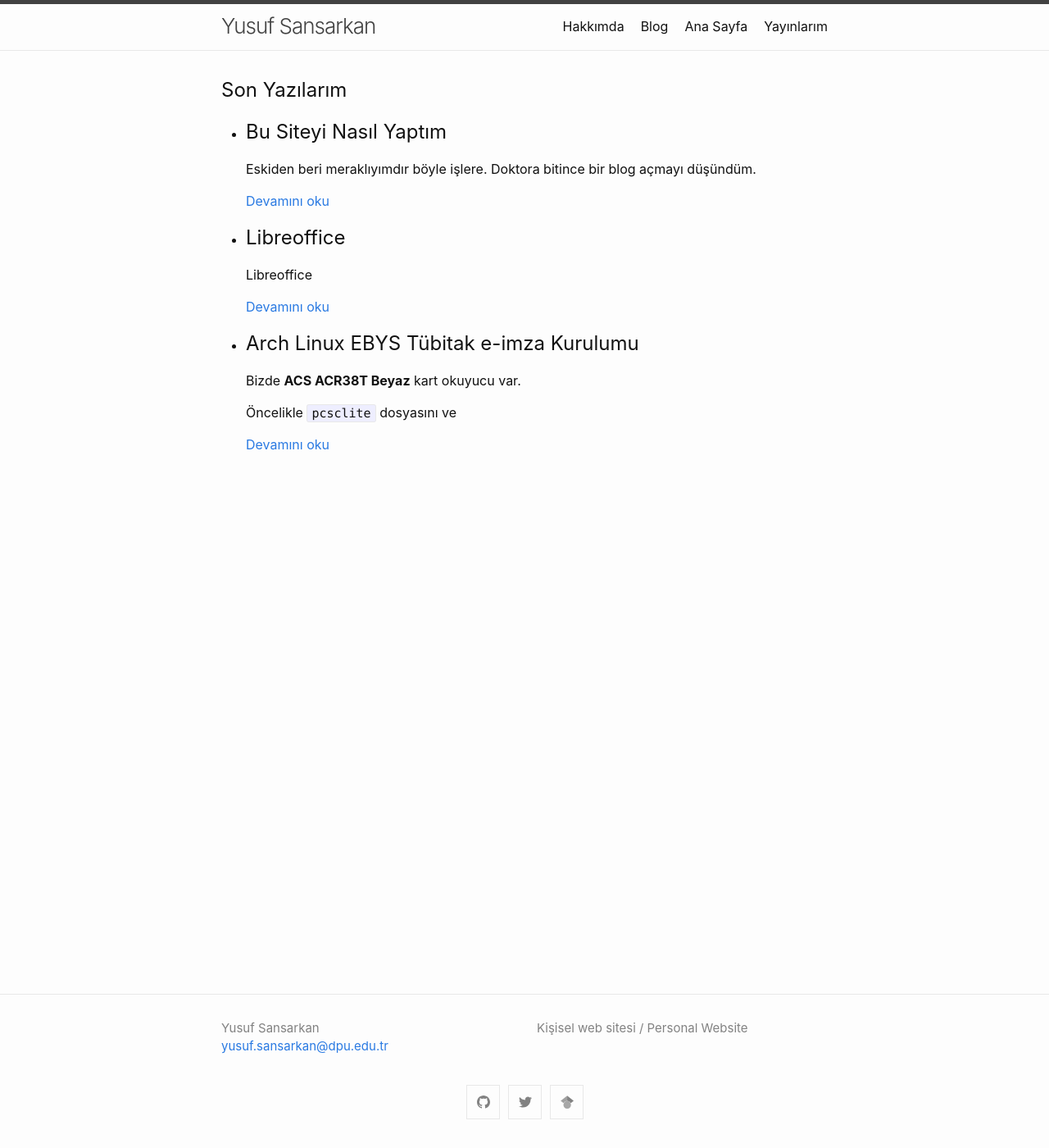
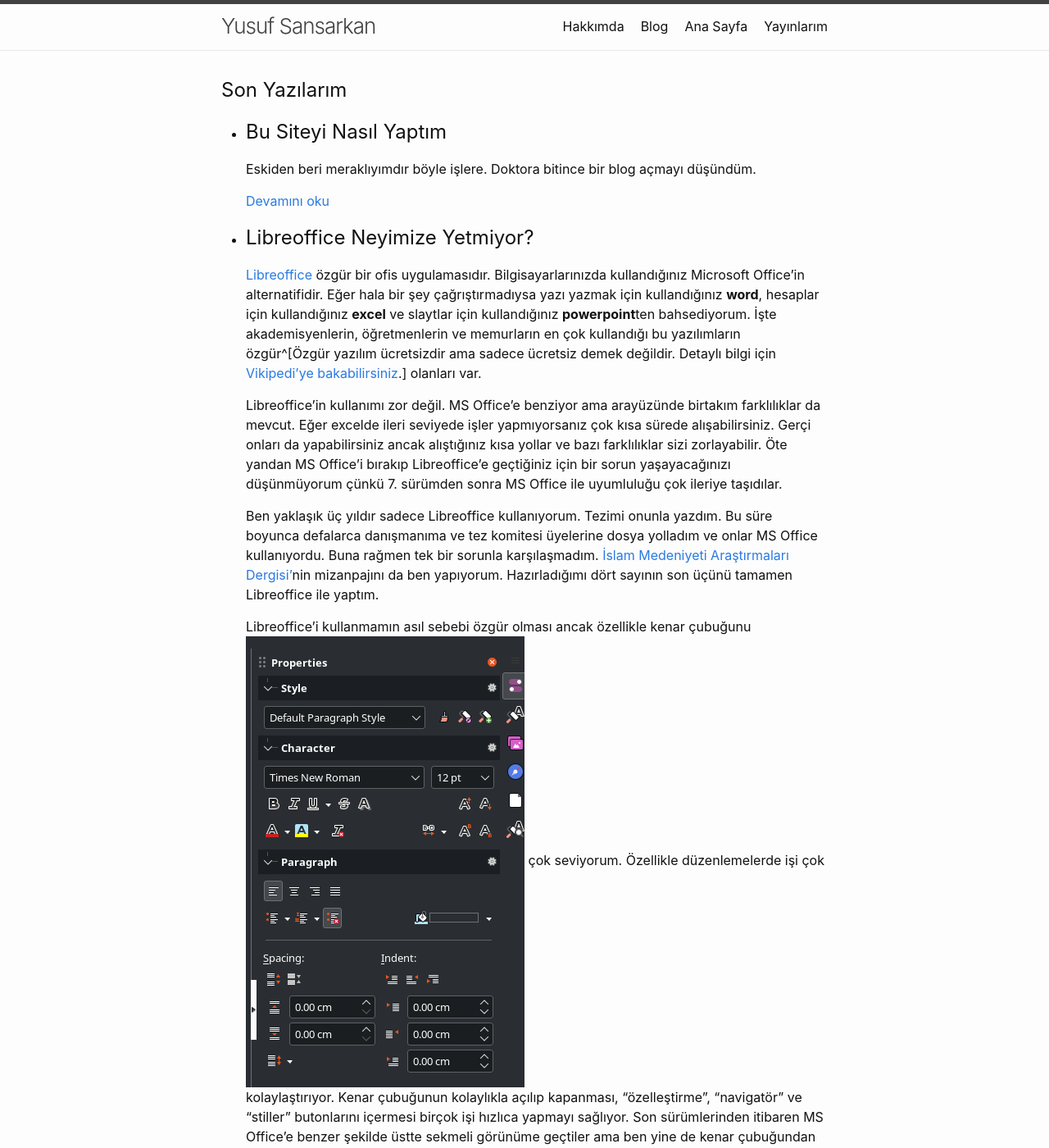
Before and after one commit to snsrkn/snsrkn.github.io, a Jekyll site: the page built from blog.html, in a window 1280 px wide and 1400 px high. Shown: the whole window at 82% size. Built offline with Jekyll 4.4.1, drawn with Linux system fonts in a browser that asks for light colours; some of the changed text lies outside the part shown.

Commit message:
libreffice post

```diff
--- a/_posts/2022-09-25-libreoffice.md
+++ b/_posts/2022-09-25-libreoffice.md
@@ -2,8 +2,16 @@
 layout: default
 ---
 
-## Libreoffice
+## Libreoffice Neyimize Yetmiyor?
 
-Libreoffice <!--more--> özgür bir ofis uygulamasıdır.
+<a target="_blank" href="https://tr.libreoffice.org/">Libreoffice</a> özgür bir ofis uygulamasıdır. Bilgisayarlarınızda kullandığınız Microsoft Office'in alternatifidir. Eğer hala bir şey çağrıştırmadıysa yazı yazmak için kullandığınız **word**, hesaplar için kullandığınız **excel** ve slaytlar için kullandığınız **powerpoint**ten bahsediyorum. İşte akademisyenlerin, öğretmenlerin ve memurların en çok kullandığı bu yazılımların özgür^[Özgür yazılım ücretsizdir ama sadece ücretsiz demek değildir. Detaylı bilgi için <a target="_blank" href="https://tr.wikipedia.org/wiki/%C3%96zg%C3%BCr_yaz%C4%B1l%C4%B1m">Vikipedi'ye bakabilirsiniz</a>.] olanları var.
 
-..._devamı yazılacak_
+Libreoffice'in kullanımı zor değil. MS Office'e benziyor ama arayüzünde birtakım farklılıklar da mevcut. Eğer excelde ileri seviyede işler yapmıyorsanız çok kısa sürede alışabilirsiniz. Gerçi onları da yapabilirsiniz ancak alıştığınız kısa yollar ve bazı farklılıklar sizi zorlayabilir. Öte yandan MS Office'i bırakıp Libreoffice'e geçtiğiniz için bir sorun yaşayacağınızı düşünmüyorum çünkü 7. sürümden sonra MS Office ile uyumluluğu çok ileriye taşıdılar.
+
+Ben yaklaşık üç yıldır sadece Libreoffice kullanıyorum. Tezimi onunla yazdım. Bu süre boyunca defalarca danışmanıma ve tez komitesi üyelerine dosya yolladım ve onlar MS Office kullanıyordu. Buna rağmen tek bir sorunla karşılaşmadım. <a target="_blank" href="https://dergipark.org.tr/en/pub/imad">İslam Medeniyeti Araştırmaları Dergisi'</a>nin mizanpajını da ben yapıyorum. Hazırladığımı dört sayının son üçünü tamamen Libreoffice ile yaptım.
+
+Libreoffice'i kullanmamın asıl sebebi özgür olması ancak özellikle kenar çubuğunu ![](assets/images/libreoffice_sidebar.png) çok seviyorum. Özellikle düzenlemelerde işi çok kolaylaştırıyor. Kenar çubuğunun kolaylıkla açılıp kapanması, "özelleştirme", "navigatör" ve "stiller" butonlarını içermesi birçok işi hızlıca yapmayı sağlıyor. Son sürümlerinden itibaren MS Office'e benzer şekilde üstte sekmeli görünüme geçtiler ama ben yine de kenar çubuğundan vazgeçemiyorum. Ekranlar da artık çok geniş olduğundan üstte iki satır olacağına yanda genişçe çubuklar olsun daha iyi.
+
+Peki Libreoffice mükemmel mi? Kesinlikle hayır. Hatta kullanımınıza bağlı olarak MS Office göre eksiklik bile bulabilirsiniz. Mesela MS Office'teki internete anlık otomatik kaydetmek Libreoffice'te yok. Otomatik kaydetme sıklığını 1 dakika şeklinde ayarlayıp çalışmanızın kaybolmasını engelleyebilirsiniz ama internete yedekleme işi MS Office gibi kullanışlı değil.
+
+Bu yazıyı neden yazıyorum? Türkiye'de neredeyse Libreoffice kullanan yokken bu yazıyı okuyan bir kişi neden alışkanlığından vazgeçip yeni bir şeyler öğrenmekle uğraşsın ki? Bilemiyorum belki **kaçak yazılım** kullanmak birilerinin canına tak etmiştir de bu yazı ona bir fikir verir dedim. Ya da ne bileyim kurumlarımız Microsoft'un ücretli yazılımına dünya kadar para vermenin aslında gerekli olmadığını bilmiyordur. Nitekim Eyüp Belediyesi özgür yazılıma geçerek 2 milyon dolar tasarruf edebiliyor.^[<a target="_blank" href="https://www.aa.com.tr/tr/sirkethaberleri/belediye/eyupsultan-yerli-yazilimla-2-milyon-dolar-tasarruf-etti/645993">Eyüb Belediyesi Yerli Yazılımla 2 Milyon Dolar Tasarruf Etti Haberi] Düşünsenize bu sadece bir belediye...
```
Also changed, not shown: assets/images/libreoffice_sidebar.png (added).
